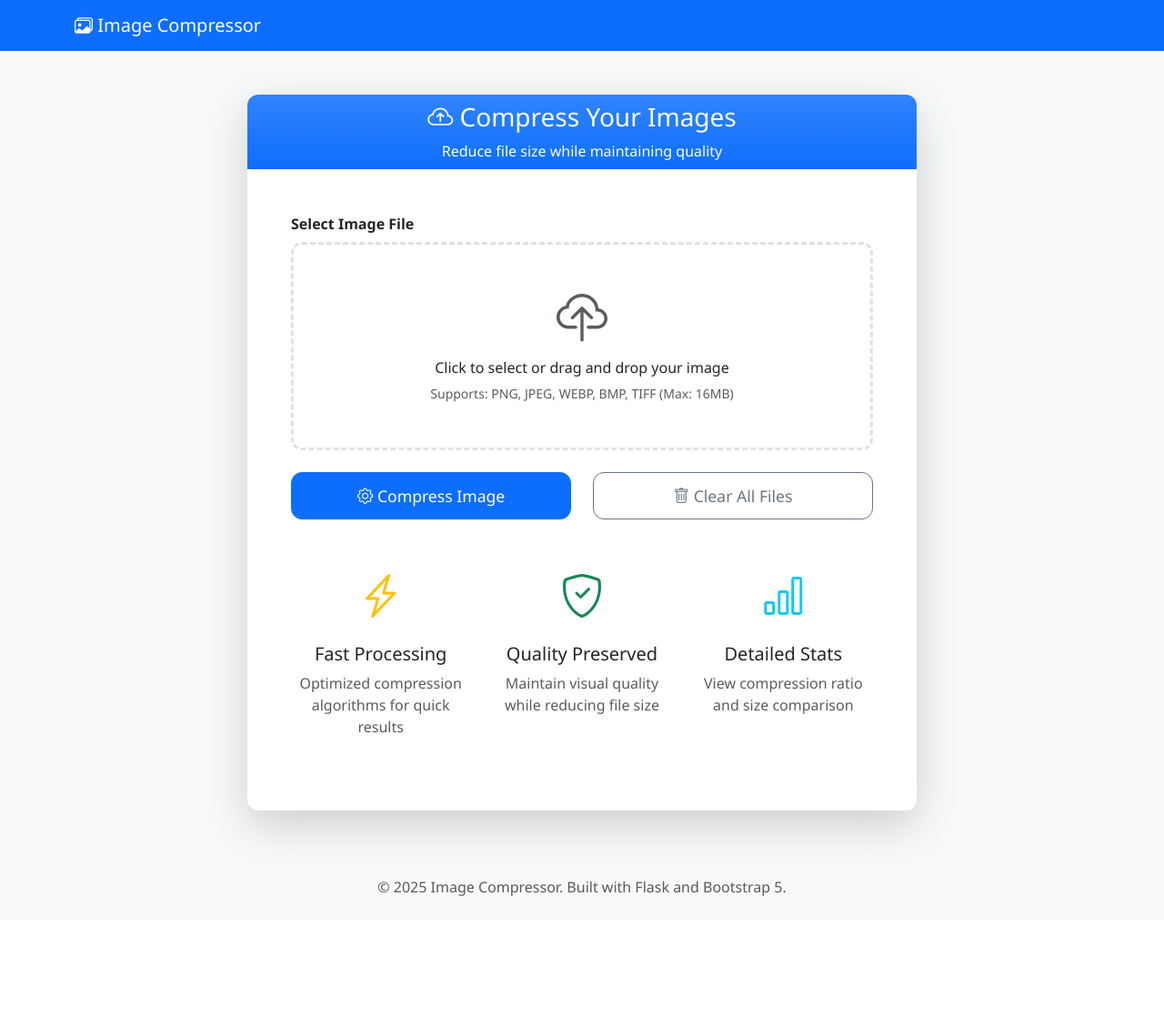
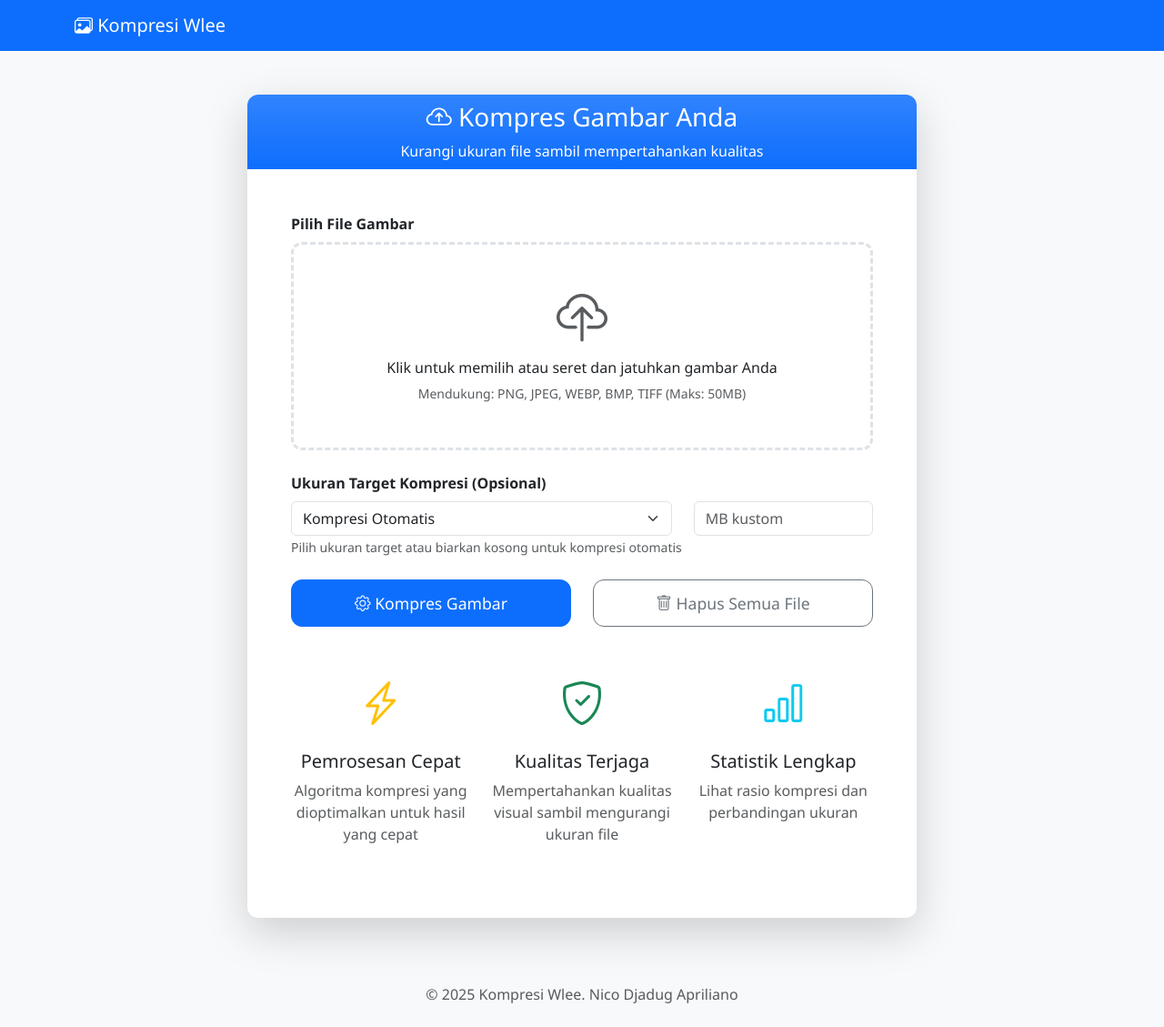
Before and after one commit to Djadug/Flask_Kompresi, a Flask app: page / in a window 1280 px wide. Shown: the whole page at 91% size. Before the commit the page ends 985 px from the top, so only its background shows below. Run offline with Flask 3, Linux system fonts and the light colour scheme; some libraries are stand-ins or nearby versions.

Commit message:
Update the app's interface and functionality based on user's requirements
Implements Indonesian translation, changes title, increases file size limit to 50MB, adds target compression size, and updates the author name.

Replit-Commit-Author: Agent
Replit-Commit-Session-Id: 62eee675-e11a-485e-8ab7-8582184bcd1a
Replit-Commit-Screenshot-Url: https://storage.googleapis.com/screenshot-production-us-central1/56d0255b-dfd3-4436-83a0-a0ac69efc06a/87e2c4e4-e410-4721-a8d6-8886488b39c3.jpg

```diff
--- a/app.py
+++ b/app.py
@@ -18,7 +18,7 @@ app.secret_key = os.environ.get("SESSION_SECRET", "your-secret-key-here")
 # Configuration
 UPLOAD_FOLDER = 'static/uploads'
 ALLOWED_EXTENSIONS = {'png', 'jpg', 'jpeg', 'webp', 'bmp', 'tiff'}
-MAX_FILE_SIZE = 16 * 1024 * 1024  # 16MB
+MAX_FILE_SIZE = 50 * 1024 * 1024  # 50MB
 
 app.config['UPLOAD_FOLDER'] = UPLOAD_FOLDER
 app.config['MAX_CONTENT_LENGTH'] = MAX_FILE_SIZE
@@ -46,7 +46,7 @@ def format_file_size(size_bytes):
         i += 1
     return f"{size_bytes:.1f}{size_names[i]}"
 
-def compress_image(input_path, output_path, quality=85):
+def compress_image(input_path, output_path, quality=85, target_size_mb=None):
     """
     Compress image while maintaining reasonable quality
     Returns compression info dictionary
@@ -66,31 +66,71 @@ def compress_image(input_path, output_path, quality=85):
             # Get original dimensions
             original_width, original_height = img.size
 
-            # Optimize image based on format
-            save_kwargs = {'optimize': True}
-
             # Determine output format based on file extension
             output_ext = os.path.splitext(output_path)[1].lower()
-            if output_ext in ['.jpg', '.jpeg']:
-                save_kwargs.update({
-                    'format': 'JPEG',
-                    'quality': quality,
-                    'progressive': True
-                })
-            elif output_ext == '.png':
-                save_kwargs.update({
-                    'format': 'PNG',
-                    'optimize': True
-                })
-            elif output_ext == '.webp':
-                save_kwargs.update({
-                    'format': 'WEBP',
-                    'quality': quality,
-                    'optimize': True
-                })
 
-            # Save compressed image
-            img.save(output_path, **save_kwargs)
+            # If target size is specified, adjust quality dynamically
+            if target_size_mb:
+                target_size_bytes = target_size_mb * 1024 * 1024
+                # Start with given quality and adjust if needed
+                current_quality = quality
+
+                # Try compression with different quality levels
+                for attempt in range(5):  # Maximum 5 attempts
+                    save_kwargs = {'optimize': True}
+
+                    if output_ext in ['.jpg', '.jpeg']:
+                        save_kwargs.update({
+                            'format': 'JPEG',
+                            'quality': current_quality,
+                            'progressive': True
+                        })
+                    elif output_ext == '.png':
+                        save_kwargs.update({
+                            'format': 'PNG',
+                            'optimize': True
+                        })
+                    elif output_ext == '.webp':
+                        save_kwargs.update({
+                            'format': 'WEBP',
+                            'quality': current_quality,
+                            'optimize': True
+                        })
+
+                    # Save with current settings
+                    img.save(output_path, **save_kwargs)
+                    compressed_size = get_file_size(output_path)
+
+                    # Check if we've reached target size
+                    if compressed_size <= target_size_bytes or current_quality <= 20:
+                        break
+
+                    # Reduce quality for next attempt
+                    current_quality = max(20, current_quality - 15)
+            else:
+                # Standard compression without target size
+                save_kwargs = {'optimize': True}
+
+                if output_ext in ['.jpg', '.jpeg']:
+                    save_kwargs.update({
+                        'format': 'JPEG',
+                        'quality': quality,
+                        'progressive': True
+                    })
+                elif output_ext == '.png':
+                    save_kwargs.update({
+                        'format': 'PNG',
+                        'optimize': True
+                    })
+                elif output_ext == '.webp':
+                    save_kwargs.update({
+                        'format': 'WEBP',
+                        'quality': quality,
+                        'optimize': True
+                    })
+
+                # Save compressed image
+                img.save(output_path, **save_kwargs)
 
             # Calculate compression info
             original_size = get_file_size(input_path)
@@ -122,18 +162,21 @@ def index():
 def upload_file():
     """Handle file upload and compression"""
     if 'file' not in request.files:
-        flash('No file selected', 'error')
+        flash('Tidak ada file yang dipilih', 'error')
         return redirect(request.url)
 
     file = request.files['file']
     if file.filename == '':
-        flash('No file selected', 'error')
+        flash('Tidak ada file yang dipilih', 'error')
         return redirect(request.url)
 
     if file and allowed_file(file.filename):
         try:
+            # Get target compression size from form
+            target_size_mb = request.form.get('target_size_mb', type=float)
+
             # Generate unique filename
-            file_extension = os.path.splitext(file.filename)[1].lower()
+            file_extension = os.path.splitext(file.filename)[1].lower() if file.filename else '.jpg'
             unique_id = str(uuid.uuid4())
             original_filename = f"{unique_id}_original{file_extension}"
             compressed_filename = f"{unique_id}_compressed{file_extension}"
@@ -142,9 +185,9 @@ def upload_file():
             original_path = os.path.join(app.config['UPLOAD_FOLDER'], original_filename)
             file.save(original_path)
 
-            # Compress image
+            # Compress image with target size if specified
             compressed_path = os.path.join(app.config['UPLOAD_FOLDER'], compressed_filename)
-            compression_info = compress_image(original_path, compressed_path)
+            compression_info = compress_image(original_path, compressed_path, target_size_mb=target_size_mb)
 
             if compression_info['success']:
                 # Prepare data for template
@@ -164,15 +207,15 @@ def upload_file():
                 # Clean up original file on compression failure
                 if os.path.exists(original_path):
                     os.remove(original_path)
-                flash(f'Error compressing image: {compression_info["error"]}', 'error')
+                flash(f'Gagal mengompres gambar: {compression_info["error"]}', 'error')
                 return redirect(url_for('index'))
 
         except Exception as e:
             logging.error(f"Upload error: {str(e)}")
-            flash(f'Error processing file: {str(e)}', 'error')
+            flash(f'Gagal memproses file: {str(e)}', 'error')
             return redirect(url_for('index'))
     else:
-        flash('Invalid file type. Please upload PNG, JPG, JPEG, WEBP, BMP, or TIFF files.', 'error')
+        flash('Tipe file tidak valid. Silakan upload file PNG, JPG, JPEG, WEBP, BMP, atau TIFF.', 'error')
         return redirect(url_for('index'))
 
 @app.route('/uploads/<filename>')
--- a/templates/index.html
+++ b/templates/index.html
@@ -1,9 +1,9 @@
 <!DOCTYPE html>
-<html lang="en">
+<html lang="id">
 <head>
     <meta charset="UTF-8">
     <meta name="viewport" content="width=device-width, initial-scale=1.0">
-    <title>Image Compressor</title>
+    <title>Kompresi Wlee</title>
     <link href="https://cdn.jsdelivr.net/npm/bootstrap@5.3.0/dist/css/bootstrap.min.css" rel="stylesheet">
     <link href="https://cdn.jsdelivr.net/npm/bootstrap-icons@1.10.0/font/bootstrap-icons.css" rel="stylesheet">
     <link href="{{ url_for('static', filename='css/style.css') }}" rel="stylesheet">
@@ -12,7 +12,7 @@
     <nav class="navbar navbar-expand-lg navbar-dark bg-primary">
         <div class="container">
             <a class="navbar-brand" href="{{ url_for('index') }}">
-                <i class="bi bi-images"></i> Image Compressor
+                <i class="bi bi-images"></i> Kompresi Wlee
             </a>
         </div>
     </nav>
@@ -23,9 +23,9 @@
                 <div class="card shadow-lg">
                     <div class="card-header bg-gradient text-white text-center">
                         <h3 class="mb-0">
-                            <i class="bi bi-cloud-arrow-up"></i> Compress Your Images
+                            <i class="bi bi-cloud-arrow-up"></i> Kompres Gambar Anda
                         </h3>
-                        <p class="mb-0 mt-2">Reduce file size while maintaining quality</p>
+                        <p class="mb-0 mt-2">Kurangi ukuran file sambil mempertahankan kualitas</p>
                     </div>
                     <div class="card-body p-5">
                         <!-- Flash Messages -->
@@ -43,21 +43,42 @@
 
                         <form action="{{ url_for('upload_file') }}" method="post" enctype="multipart/form-data" id="uploadForm">
                             <div class="mb-4">
-                                <label for="file" class="form-label fw-bold">Select Image File</label>
+                                <label for="file" class="form-label fw-bold">Pilih File Gambar</label>
                                 <div class="upload-area" id="uploadArea">
                                     <input type="file" class="form-control" id="file" name="file" accept=".png,.jpg,.jpeg,.webp,.bmp,.tiff" required>
                                     <div class="upload-text">
                                         <i class="bi bi-cloud-upload display-4 text-muted"></i>
-                                        <p class="mt-2 mb-1">Click to select or drag and drop your image</p>
-                                        <small class="text-muted">Supports: PNG, JPEG, WEBP, BMP, TIFF (Max: 16MB)</small>
+                                        <p class="mt-2 mb-1">Klik untuk memilih atau seret dan jatuhkan gambar Anda</p>
+                                        <small class="text-muted">Mendukung: PNG, JPEG, WEBP, BMP, TIFF (Maks: 50MB)</small>
                                     </div>
                                 </div>
                             </div>
 
+                            <div class="mb-4">
+                                <label for="target_size_mb" class="form-label fw-bold">Ukuran Target Kompresi (Opsional)</label>
+                                <div class="row">
+                                    <div class="col-md-8">
+                                        <select class="form-select" id="target_size_mb" name="target_size_mb">
+                                            <option value="">Kompresi Otomatis</option>
+                                            <option value="0.5">0.5 MB</option>
+                                            <option value="1">1 MB</option>
+                                            <option value="2">2 MB</option>
+                                            <option value="3">3 MB</option>
+                                            <option value="5">5 MB</option>
+                                            <option value="10">10 MB</option>
+                                        </select>
+                                    </div>
+                                    <div class="col-md-4">
+                                        <input type="number" class="form-control" id="custom_size" placeholder="MB kustom" min="0.1" max="50" step="0.1">
+                                    </div>
+                                </div>
+                                <small class="text-muted">Pilih ukuran target atau biarkan kosong untuk kompresi otomatis</small>
+                            </div>
+
                             <div class="mb-4" id="imagePreview" style="display: none;">
-                                <label class="form-label fw-bold">Preview</label>
+                                <label class="form-label fw-bold">Pratinjau</label>
                                 <div class="text-center">
-                                    <img id="previewImage" src="" alt="Preview" class="img-fluid rounded shadow" style="max-height: 300px;">
+                                    <img id="previewImage" src="" alt="Pratinjau" class="img-fluid rounded shadow" style="max-height: 300px;">
                                     <div class="mt-2">
                                         <small id="fileInfo" class="text-muted"></small>
                                     </div>
@@ -67,12 +88,12 @@
                             <div class="row">
                                 <div class="col-md-6">
                                     <button type="submit" class="btn btn-primary btn-lg w-100" id="compressBtn">
-                                        <i class="bi bi-gear"></i> Compress Image
+                                        <i class="bi bi-gear"></i> Kompres Gambar
                                     </button>
                                 </div>
                                 <div class="col-md-6">
-                                    <a href="{{ url_for('cleanup_files') }}" class="btn btn-outline-secondary btn-lg w-100" onclick="return confirm('This will remove all uploaded files. Continue?')">
-                                        <i class="bi bi-trash"></i> Clear All Files
+                                    <a href="{{ url_for('cleanup_files') }}" class="btn btn-outline-secondary btn-lg w-100" onclick="return confirm('Ini akan menghapus semua file yang diunggah. Lanjutkan?')">
+                                        <i class="bi bi-trash"></i> Hapus Semua File
                                     </a>
                                 </div>
                             </div>
@@ -83,22 +104,22 @@
                                 <div class="feature-icon">
                                     <i class="bi bi-lightning-charge text-warning"></i>
                                 </div>
-                                <h5>Fast Processing</h5>
-                                <p class="text-muted">Optimized compression algorithms for quick results</p>
+                                <h5>Pemrosesan Cepat</h5>
+                                <p class="text-muted">Algoritma kompresi yang dioptimalkan untuk hasil yang cepat</p>
                             </div>
                             <div class="col-md-4 text-center mb-3">
                                 <div class="feature-icon">
                                     <i class="bi bi-shield-check text-success"></i>
                                 </div>
-                                <h5>Quality Preserved</h5>
-                                <p class="text-muted">Maintain visual quality while reducing file size</p>
+                                <h5>Kualitas Terjaga</h5>
+                                <p class="text-muted">Mempertahankan kualitas visual sambil mengurangi ukuran file</p>
                             </div>
                             <div class="col-md-4 text-center mb-3">
                                 <div class="feature-icon">
                                     <i class="bi bi-bar-chart text-info"></i>
                                 </div>
-                                <h5>Detailed Stats</h5>
-                                <p class="text-muted">View compression ratio and size comparison</p>
+                                <h5>Statistik Lengkap</h5>
+                                <p class="text-muted">Lihat rasio kompresi dan perbandingan ukuran</p>
                             </div>
                         </div>
                     </div>
@@ -109,7 +130,7 @@
 
     <footer class="bg-light text-center text-muted py-4 mt-5">
         <div class="container">
-            <p class="mb-0">&copy; 2025 Image Compressor. Built with Flask and Bootstrap 5.</p>
+            <p class="mb-0">&copy; 2025 Kompresi Wlee. Nico Djadug Apriliano</p>
         </div>
     </footer>
 
```
Also changed, not shown: static/uploads/18e25a1c-2c21-4dcc-b1fc-41f90e3df17c_compressed.jpeg (added), static/uploads/18e25a1c-2c21-4dcc-b1fc-41f90e3df17c_original.jpeg (added), static/uploads/4d00a6f4-fd8e-4b13-b22e-ac8bebd3aa44_compressed.png (added), static/uploads/4d00a6f4-fd8e-4b13-b22e-ac8bebd3aa44_original.png (added).
